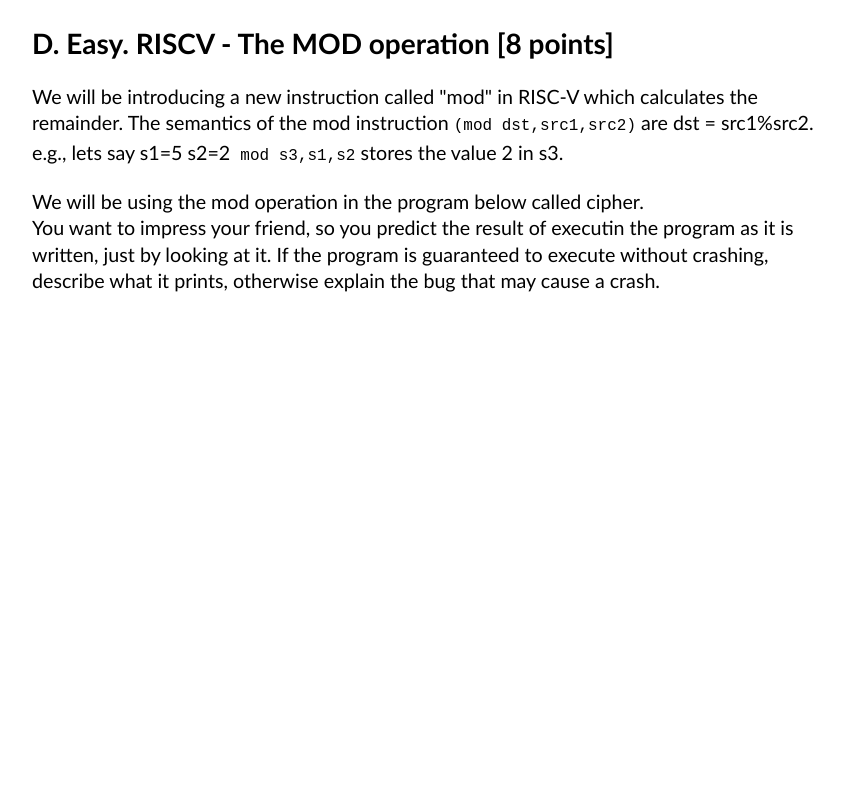
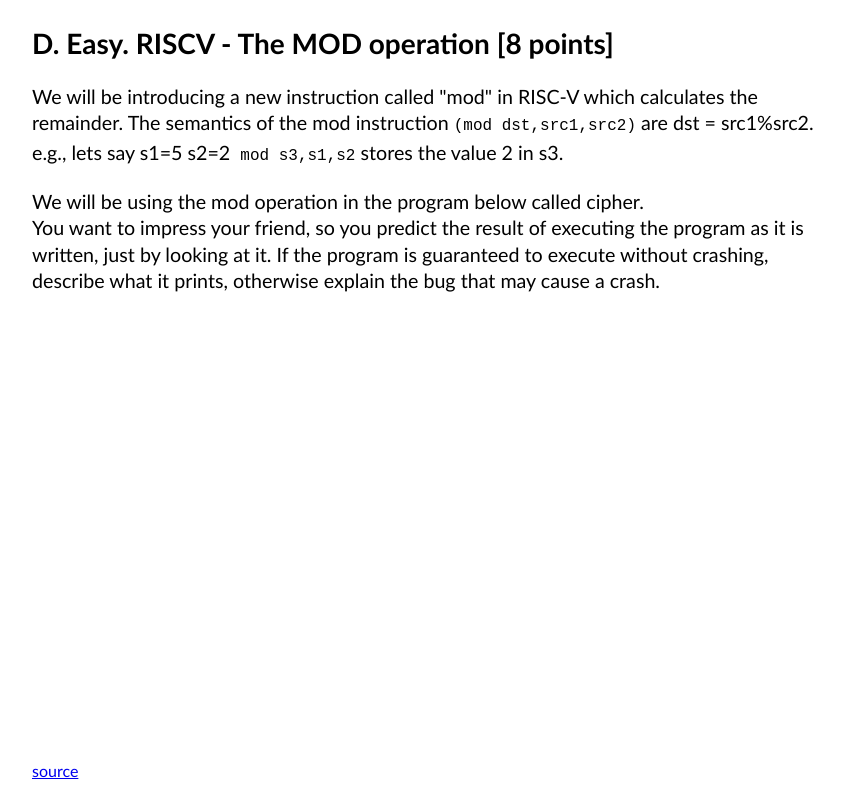
Before and after one commit to 5mod2equals2/5mod2equals2.github.io, a plain HTML site: page index.html in a window 1280 px wide. Shown: the whole page, without its empty margins (208-1052 px from the left). Drawn offline with Linux system fonts and the light colour scheme.

Commit message:
add source

```diff
--- a/index.html
+++ b/index.html
@@ -25,6 +25,8 @@
         <p>We will be introducing a new instruction called &quot;mod&quot; in RISC-V which calculates the remainder. The semantics of the mod instruction <code>(mod dst,src1,src2)</code> are dst = src1%src2. e.g., lets say s1=5 s2=2
         &nbsp;<code>mod s3,s1,s2</code> stores the value 2 in s3.</p>
         <p>We will be using the mod operation in the program below called cipher.<br>
-        You want to impress your friend, so you predict the result of executin the program as it is written, just by looking at it. If the program is guaranteed to execute without crashing, describe what it prints, otherwise explain the bug that may cause a crash.</p>
+        You want to impress your friend, so you predict the result of executing the program as it is written, just by looking at it. If the program is guaranteed to execute without crashing, describe what it prints, otherwise explain the bug that may cause a crash.</p>
     </body>
+
+    <a style="position: absolute; bottom: 1em;" href="https://www.cs.sfu.ca/~ashriram/Courses/CS295//exams/midterm-2020-solution.pdf">source</a>
 </html>
```
